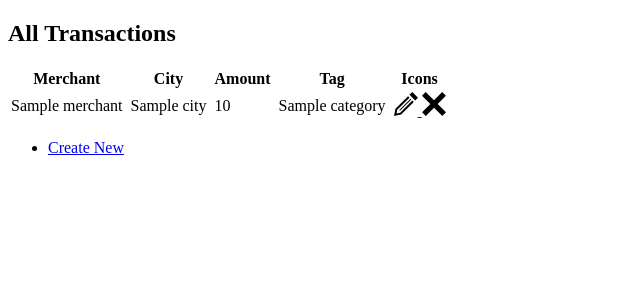
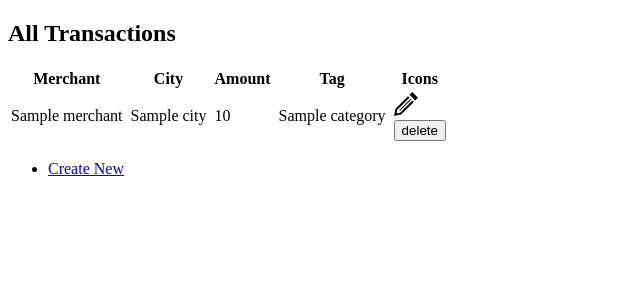
Before and after one commit to lushpurr/project1_spend_tracker, a Flask app: page /transactions in a window 1280 px wide. Shown: the part 88-388 px from the top of the page, without its empty margins (0-640 px from the left). Run offline with Flask 2, Linux system fonts and the light colour scheme; a database or web service that is not in the repository returns one stand-in record (values such as "Sample title"); some libraries are stand-ins or nearby versions.

Commit message:
added delete to transactions

```diff
--- a/app/templates/transactions/index.html
+++ b/app/templates/transactions/index.html
@@ -31,11 +31,20 @@
                         <img src="/static/images/edit_icon.svg" alt="edit icon">
                     </a>
                 </i>
+
+
                 <i>
-                    <a href="/transactions/delete">
-                        <img src="/static/images/delete_icon.svg" alt="">
-                    </a>
+                    <form action="/transactions/{{ transaction.id }}/delete" method="POST">
+                        <input class="btn btn--danger" type="submit" value="delete" />
+                      </form>
                 </i>
+
+
+
+
+
+
+
                 </td>
         </tr>
 
```
